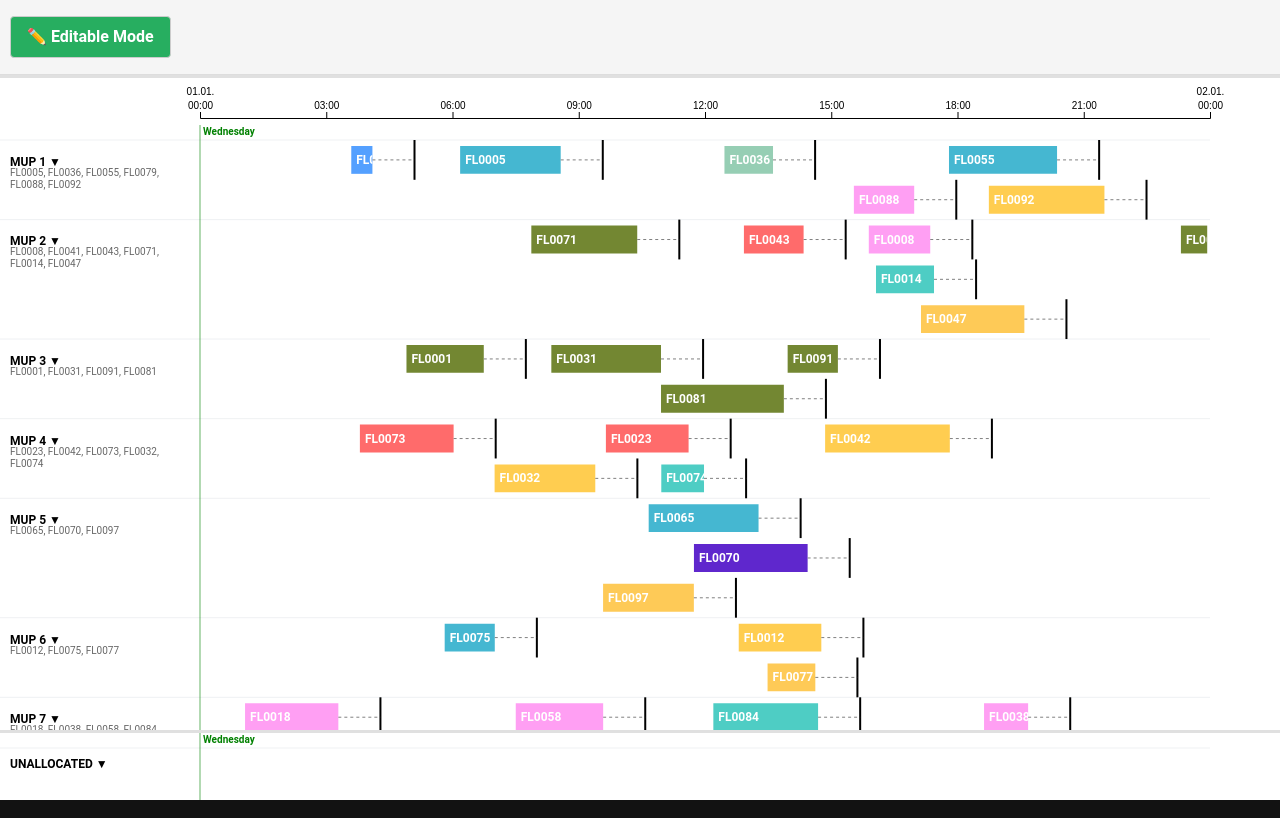
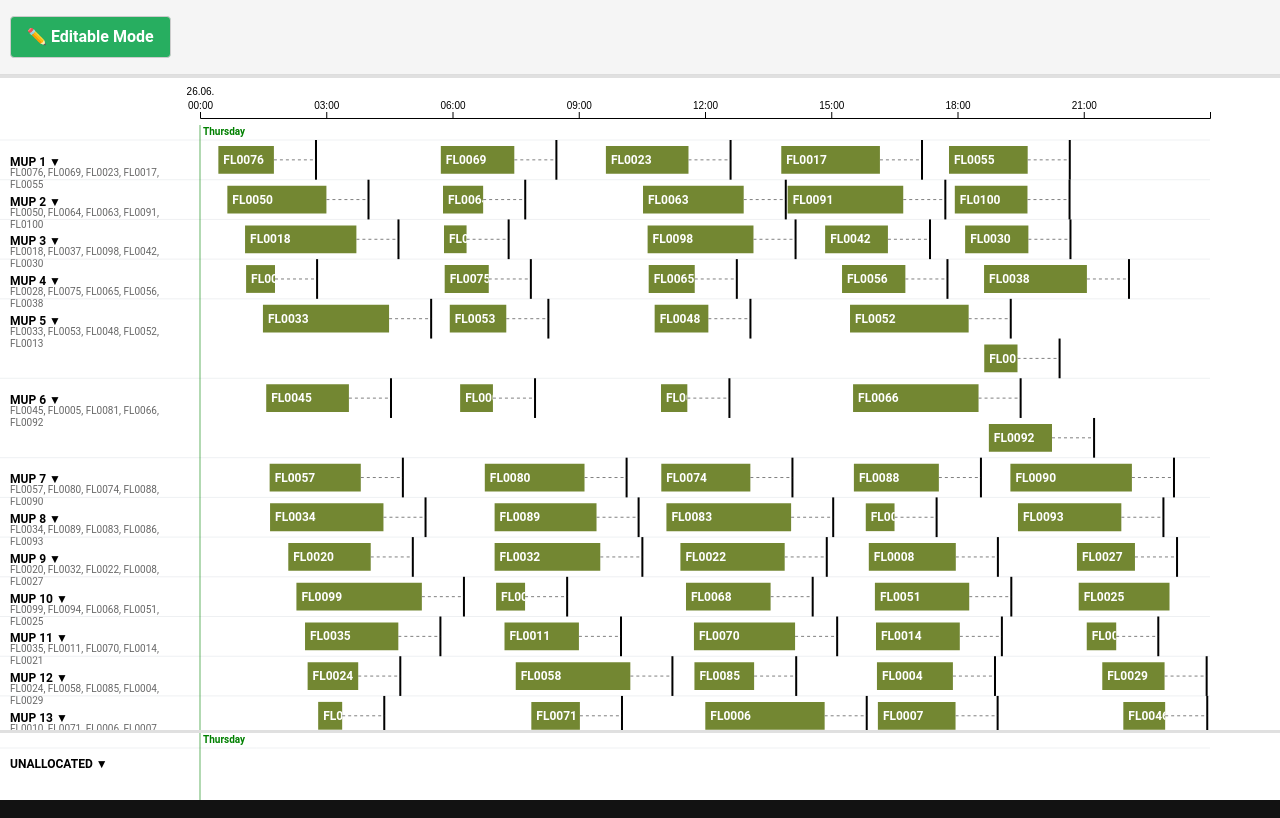
Before and after one commit to johannesbrandenburger/gantt-editor, a Vue app: page / in a window 1280 px wide. Built offline with nearby package versions, Linux system fonts and the light colour scheme; a small style sheet from the web is missing.

Commit message:
better slot pattern

```diff
--- a/src/pages/index.vue
+++ b/src/pages/index.vue
@@ -87,10 +87,11 @@ onMounted(() => {
 
 // Configurable parameters
 const numberOfSlots = ref(100);
+const numberOfDestinations = ref(20);
 
 // Define reactive state
-const startTime = ref(new Date('2025-01-01T00:00:00Z'));
-const endTime = ref(new Date('2025-01-02T00:00:00Z'));
+const startTime = ref(new Date('2025-06-26T00:00:00Z'));
+const endTime = ref(new Date('2025-06-26T23:59:59Z'));
 const isReadOnly = ref(false);
 const eventMessage = ref('');
 
@@ -111,11 +112,11 @@ const generateRandomTime = (dayStart: Date, dayEnd: Date): Date => {
 
 // Function to generate slots
 const generateSlots = (count: number) => {
-    const dayStart = new Date('2025-01-01T00:00:00Z');
-    const dayEnd = new Date('2025-01-01T23:59:59Z');
-    const colors = ['#738732', '#ffcd50', '#ff6b6b', '#4ecdc4', '#45b7d1', '#96ceb4', '#feca57', '#ff9ff3', '#54a0ff', '#5f27cd'];
+    const dayStart = new Date('2025-06-26T00:00:00Z');
+    const dayEnd = new Date('2025-06-26T23:59:59Z');
+    const mockColors = ['#738732', '#ffcd50', '#ff6b6b', '#4ecdc4', '#45b7d1', '#96ceb4', '#feca57', '#ff9ff3', '#54a0ff', '#5f27cd'];
 
-    return Array.from({ length: count }, (_, index) => {
+    const unallocatedSlots =  Array.from({ length: count }, (_, index) => {
         const slotStart = generateRandomTime(dayStart, dayEnd);
         const slotEnd = new Date(slotStart.getTime() + 30 * 60 * 1000 + Math.random() * 2.5 * 60 * 60 * 1000); // 30 minutes to 3 hours duration
 
@@ -124,7 +125,7 @@ const generateSlots = (count: number) => {
             slotEnd.setTime(dayEnd.getTime());
         }
 
-        const destinationIndex = Math.floor(Math.random() * 20) + 1;
+        const destinationIndex = 0;
         const flightNumber = `FL${String(index + 1).padStart(4, '0')}`;
 
         const departureTime = new Date(slotEnd.getTime() + 60 * 60 * 1000); // 1 hour after close time
@@ -135,13 +136,22 @@ const generateSlots = (count: number) => {
             group: flightNumber,
             openTime: slotStart,
             closeTime: slotEnd,
-            destinationId: `mup-${destinationIndex}`,
             hoverData: `Flight ${flightNumber}: Auto-generated slot`,
             deadline: departureTime,
             deadlineHoverData: '🛫 Departure: ' + departureTime.toLocaleString(),
-            color: colors[index % colors.length],
+            // color: mockColors[index % mockColors.length], // leave color generation to the component
         };
     });
+
+    // allocate in order of opentime
+    const slots: GanttEditorSlot[] = unallocatedSlots
+        .sort((a, b) => a.openTime.getTime() - b.openTime.getTime())
+        .map((slot, index) => ({
+            ...slot,
+            destinationId: `mup-${index % numberOfDestinations.value}`, // distribute across destinations
+        }));
+
+    return slots;
 };
 
 // Slots (main data)
@@ -149,7 +159,7 @@ const slots = ref<GanttEditorSlot[]>(generateSlots(numberOfSlots.value));
 
 // Destinations - 20 destinations in allocated group
 const destinations = reactive([
-    ...Array.from({ length: 20 }, (_, i) => ({
+    ...Array.from({ length: numberOfDestinations.value }, (_, i) => ({
         id: `mup-${i + 1}`,
         displayName: `MUP ${i + 1}`,
         active: true,
@@ -193,6 +203,7 @@ const handleChangeDestinationId = (slotId: string, destinationId: string) => {
         );
         showEventMessage(`📦 Moved ${slotId} to ${destinationId}`);
     }
+    slots.value = [...slots.value]; // Trigger reactivity
 };
 
 const handleChangeSlotTime = (slotId: string, openTime: Date, closeTime: Date) => {
@@ -203,6 +214,7 @@ const handleChangeSlotTime = (slotId: string, openTime: Date, closeTime: Date) =
         slotToUpdate.closeTime = closeTime;
         showEventMessage(`⏰ Resized ${slotId} (${openTime.toLocaleTimeString()} - ${closeTime.toLocaleTimeString()})`);
     }
+    slots.value = [...slots.value]; // Trigger reactivity
 };
 
 const handleClickOnSlot = (slotId: string) => {
```
